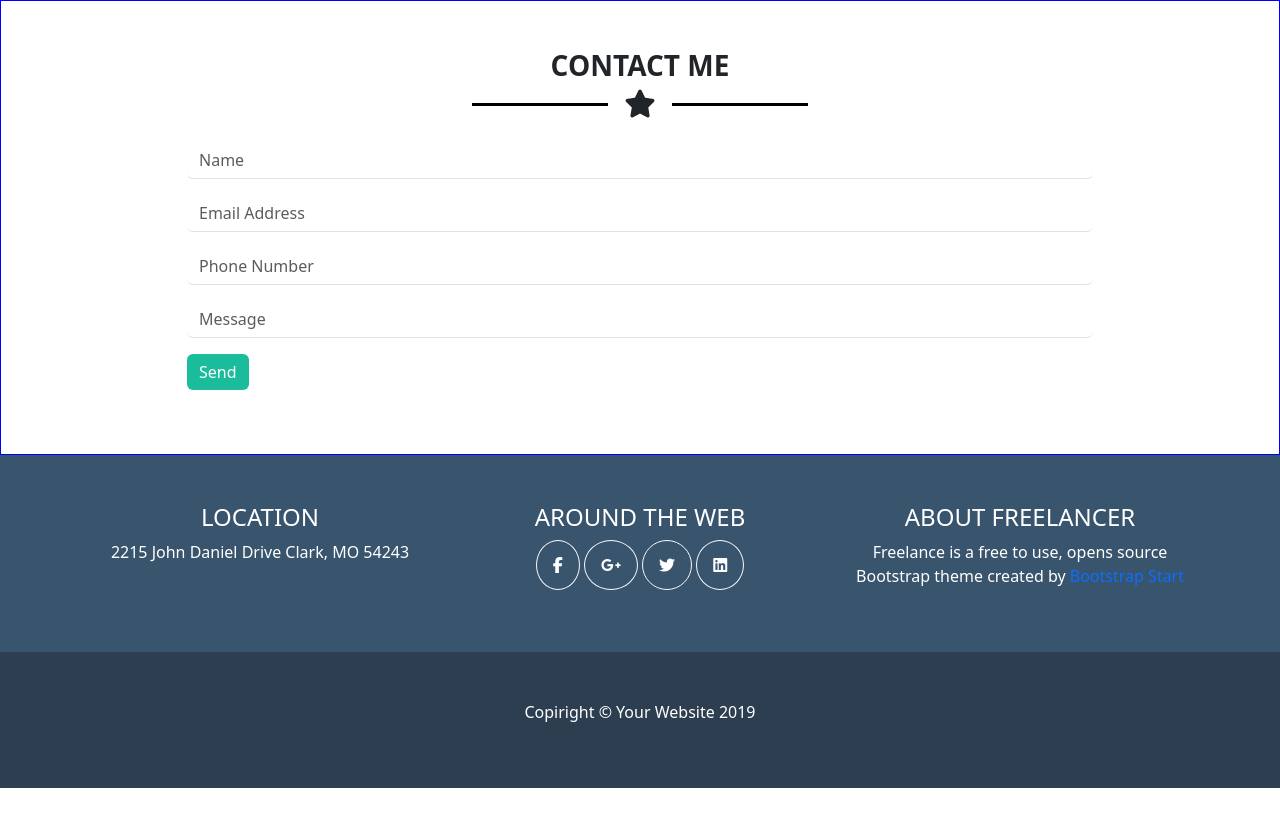
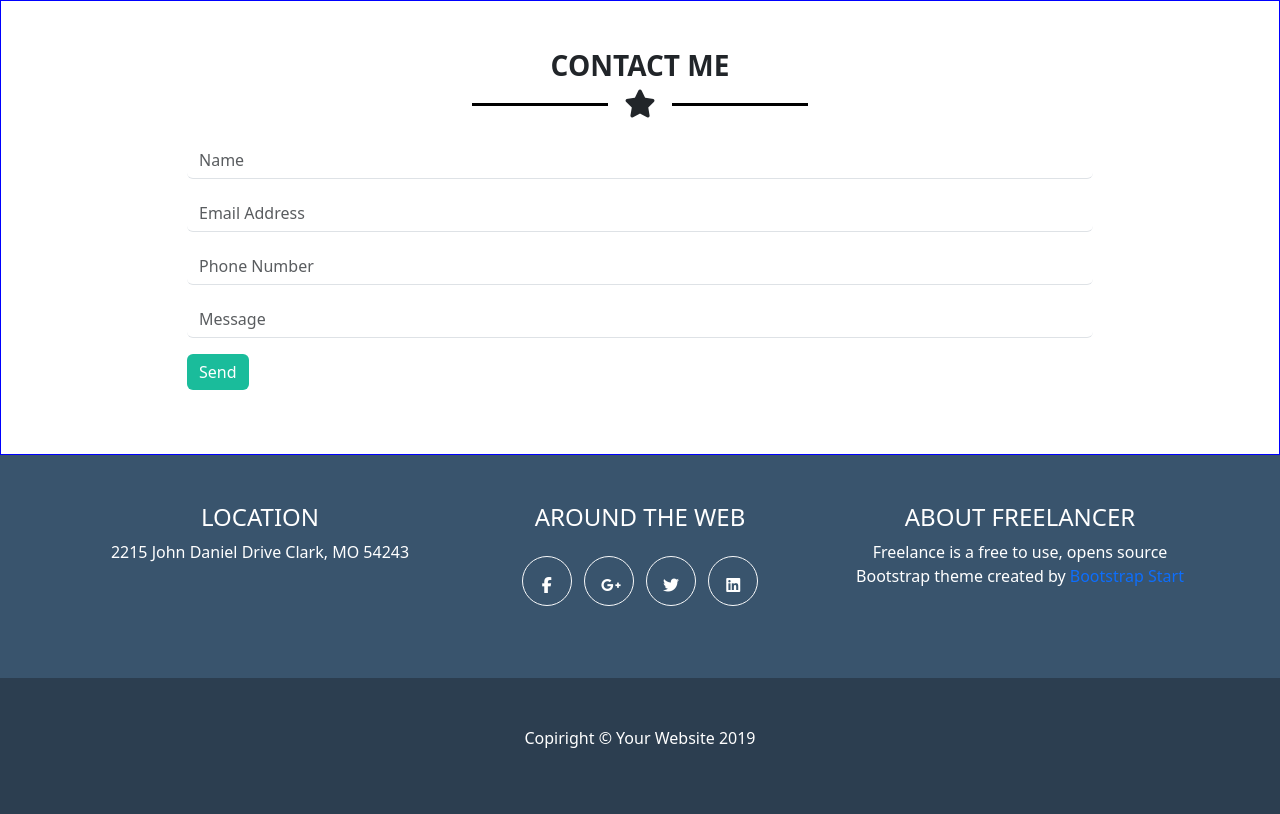
Before and after one commit to casalaspro/html-css-bootstrap-freelancer, a plain HTML site: page index.html in a window 1280 px wide. Shown: the part 2354-3168 px from the top of the page. Before the commit the page ends 3142 px from the top, so only its background shows below. Drawn offline with nearby package versions, Linux system fonts and the light colour scheme.

Commit message:
ADD - stile to social logos

```diff
--- a/app.css
+++ b/app.css
@@ -99,6 +99,16 @@ a.ms_nav_logo{
   color: white;
 }
 
+.ms_social_logos .ms_sl{
+  width: 50px;
+  height: 50px;
+}
+
+.ms_social_logos .ms_sl i::before{
+  /* line-height: 50px;  */
+  /* margin: auto auto; */
+}
+
 /* media queries */
 
 @media screen and (min-width:992px) {
--- a/index.html
+++ b/index.html
@@ -149,11 +149,11 @@
             </div>
             <div class="col foot__social">
               <h4>AROUND THE WEB</h4>
-              <div class="__social__icons">
-                <i class="fa-brands fa-facebook-f p-3 border border-light rounded-circle"></i>
-                <i class="fa-brands fa-google-plus-g p-3 border border-light rounded-circle"></i>
-                <i class="fa-brands fa-twitter p-3 border border-light rounded-circle"></i>
-                <i class="fa-brands fa-linkedin p-3 border border-light rounded-circle"></i>
+              <div class="ms_social_logos my-4">
+                <a class=" ms_sl mx-1 p-3 border border-light rounded-circle text-white d-inline-block" href="#"><i class="fa-brands fa-facebook-f"></i></a>
+                <a class=" ms_sl mx-1 p-3 border border-light rounded-circle text-white d-inline-block" href="#"><i class="fa-brands fa-google-plus-g"></i></a>
+                <a class=" ms_sl mx-1 p-3 border border-light rounded-circle text-white d-inline-block" href="#"><i class="fa-brands fa-twitter"></i></a>
+                <a class=" ms_sl mx-1 p-3 border border-light rounded-circle text-white d-inline-block" href="#"><i class="fa-brands fa-linkedin"></i></a>
               </div>
             </div>
             <div class="col foot_about">
```
